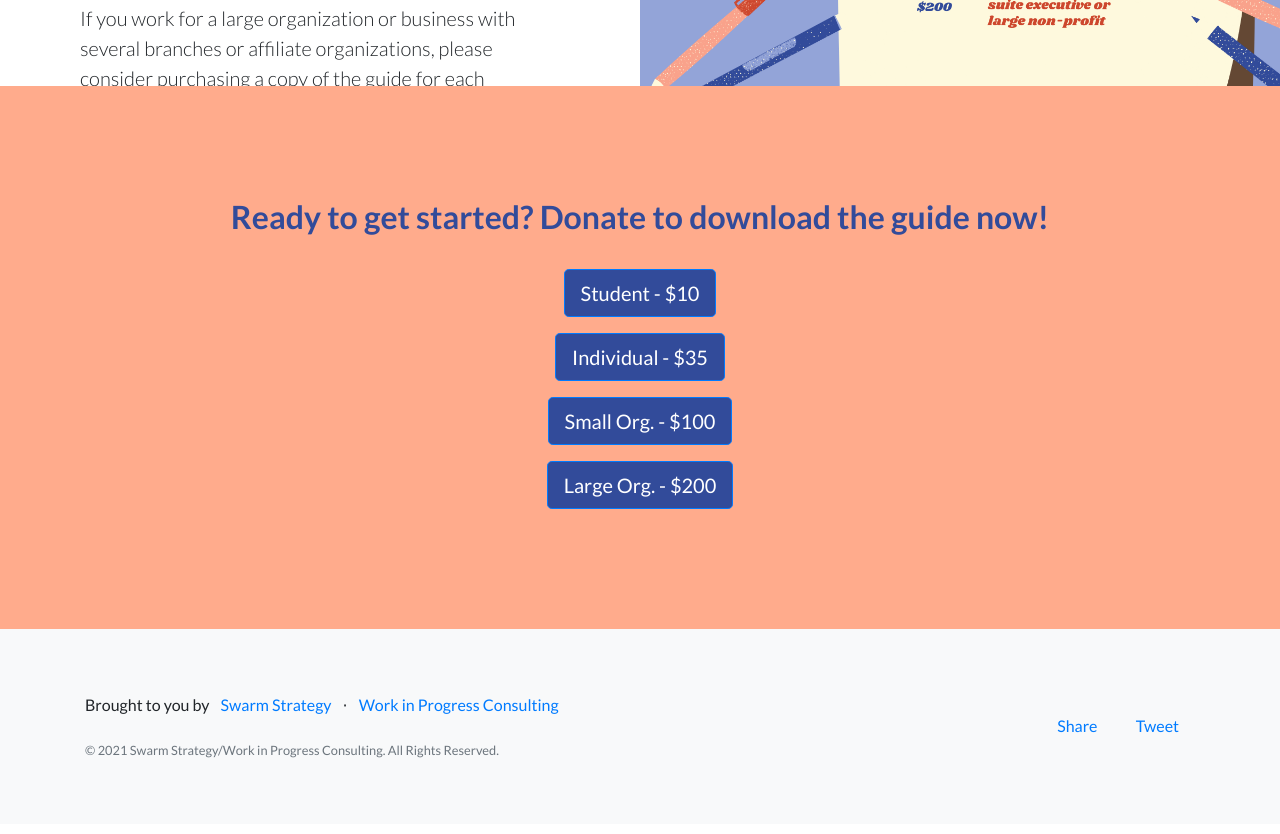
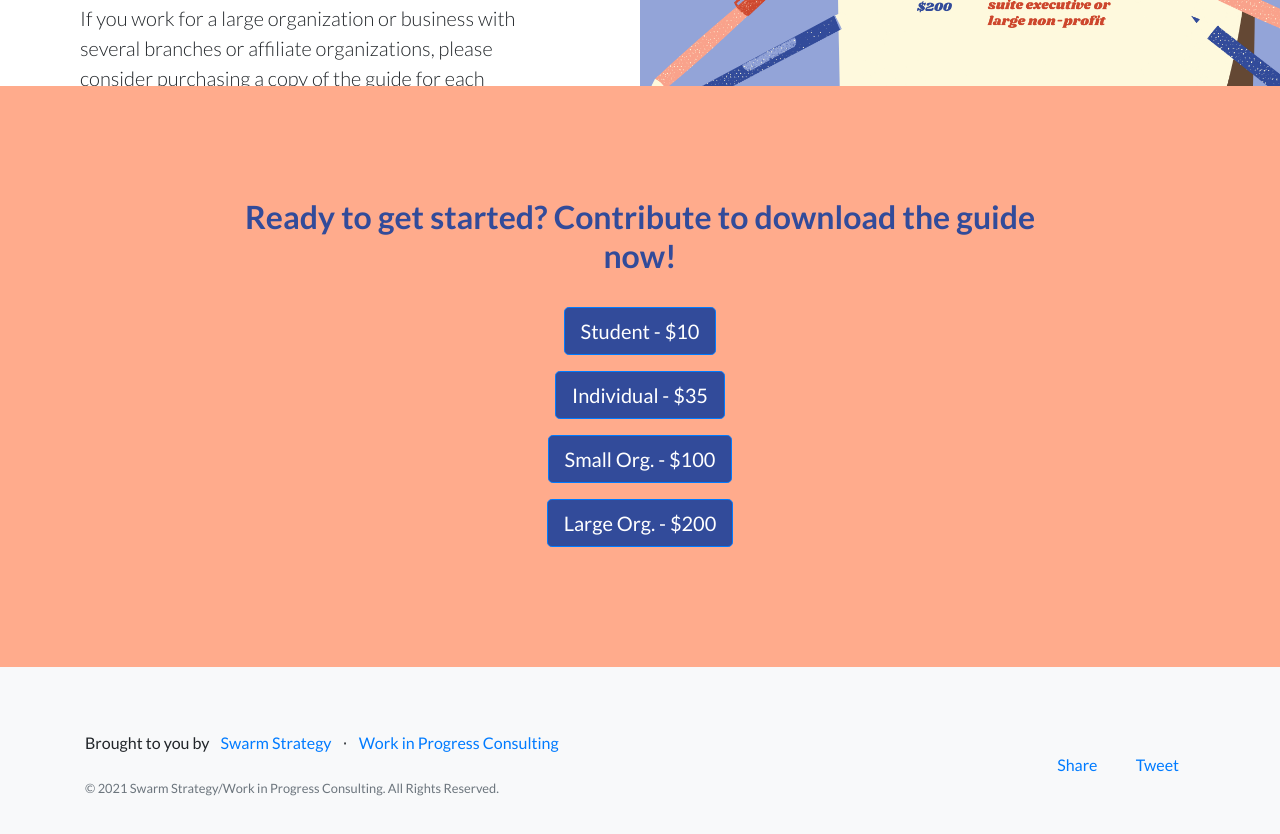
Before and after one commit to sphanley/hr-guide-landing-page, a website: page index.html in a window 1280 px wide. Shown: the part 1987-2821 px from the top of the page. Drawn offline with Linux system fonts and the light colour scheme; a script that the page names is missing; a web font is replaced by a local one.

Commit message:
Tweak wording

```diff
--- a/index.html
+++ b/index.html
@@ -107,7 +107,7 @@
       <div class="container">
         <div class="row">
           <div class="col-xl-9 mx-auto">
-            <h2 class="mb-4">Ready to get started? Donate to download the guide now!</h2>
+            <h2 class="mb-4">Ready to get started? Contribute to download the guide now!</h2>
           </div>
           <div class="col-md-10 col-lg-8 col-xl-7 mx-auto">
             <section class="container">
```
